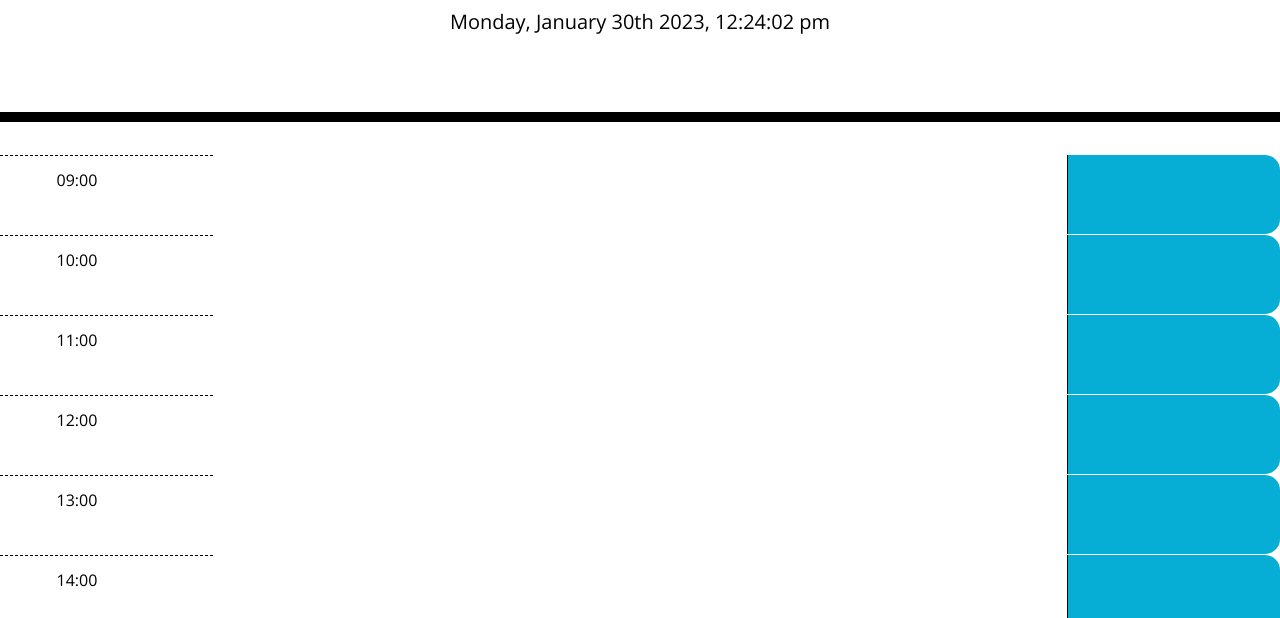
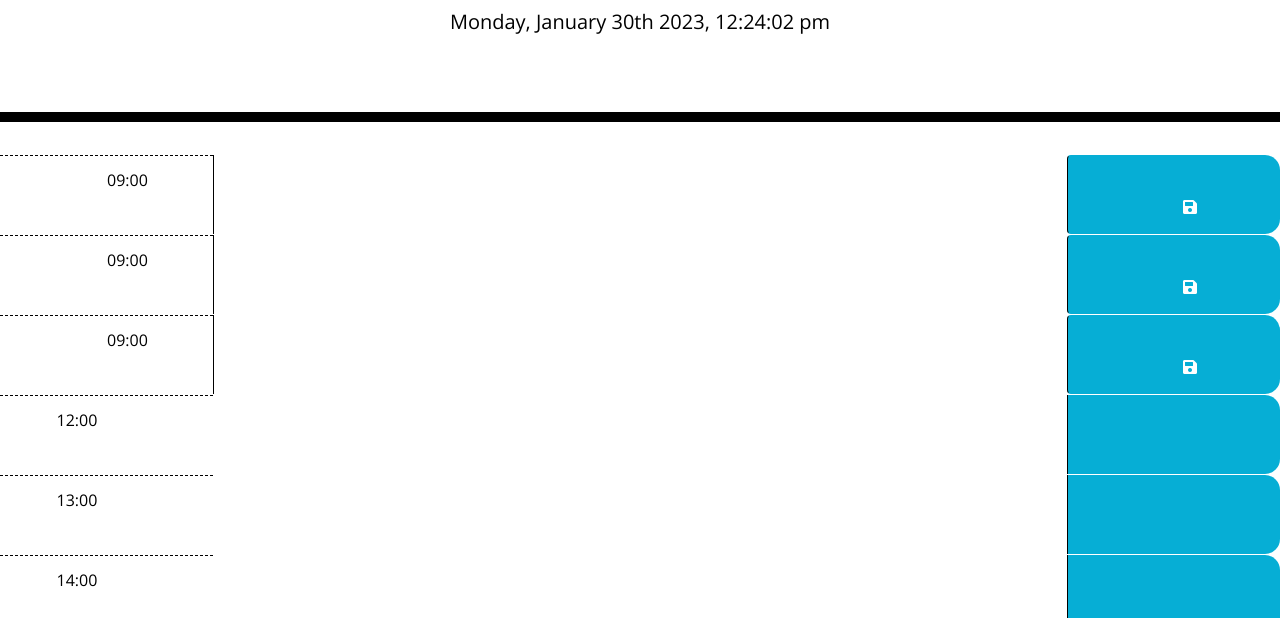
Before and after one commit to codefastlearner/Planner-app, a plain HTML site: page index.html in a window 1280 px wide. Shown: the part 182-800 px from the top of the page. Drawn offline with nearby package versions, Linux system fonts and the light colour scheme.

Commit message:
creating html elements

```diff
--- a/assets/script.js
+++ b/assets/script.js
@@ -1,2 +1,9 @@
 let currentDate = moment().format("dddd, MMMM Do YYYY, h:mm:ss a");
 $("#currentDay").text(currentDate);
+
+$(".saveBtn").on("click", saveEvent);
+
+function saveEvent() {
+    let event = $(this).siblings(".description").val();
+    console.log("event= ", event);
+}
--- a/index.html
+++ b/index.html
@@ -30,32 +30,29 @@
     </header>
 
     <div class="container-fluid">
-      <div class="row ">
+      <div id="9" class="row time-block">
         <div class="col-md-2 hour">
           09:00
         </div>
-        <div class="col-md-8 textarea">
+       <textarea class="col-8 col-md-8 description" rows="3"> </textarea>
+       <button class="btn saveBtn col-2 col-md-2" aria-label="save">
+        <i class="fas fa-save" aria-hidden="true"></i></button>
+      </div>
+      <div id="9" class="row time-block">
+        <div class="col-md-2 hour">
+          09:00
         </div>
-        <div class="col-md-2 saveBtn hover">
+       <textarea class="col-8 col-md-8 description" rows="3"> </textarea>
+       <button class="btn saveBtn col-2 col-md-2" aria-label="save">
+        <i class="fas fa-save" aria-hidden="true"></i></button>
+      </div>
+      <div id="9" class="row time-block">
+        <div class="col-md-2 hour">
+          09:00
         </div>
-      </div>
-      <div class="row">
-        <div class="col-md-2 hour">
-          10:00
-        </div>
-        <div class="col-md-8">
-        </div>
-        <div class="col-md-2 saveBtn">
-        </div>
-      </div>
-      <div class="row">
-        <div class="col-md-2 hour">
-          11:00
-        </div>
-        <div class="col-md-8 ">
-        </div>
-        <div class="col-md-2 saveBtn">
-        </div>
+       <textarea class="col-8 col-md-8 description" rows="3"> </textarea>
+       <button class="btn saveBtn col-2 col-md-2" aria-label="save">
+        <i class="fas fa-save" aria-hidden="true"></i></button>
       </div>
       <div class="row">
         <div class="col-md-2 hour">
```
